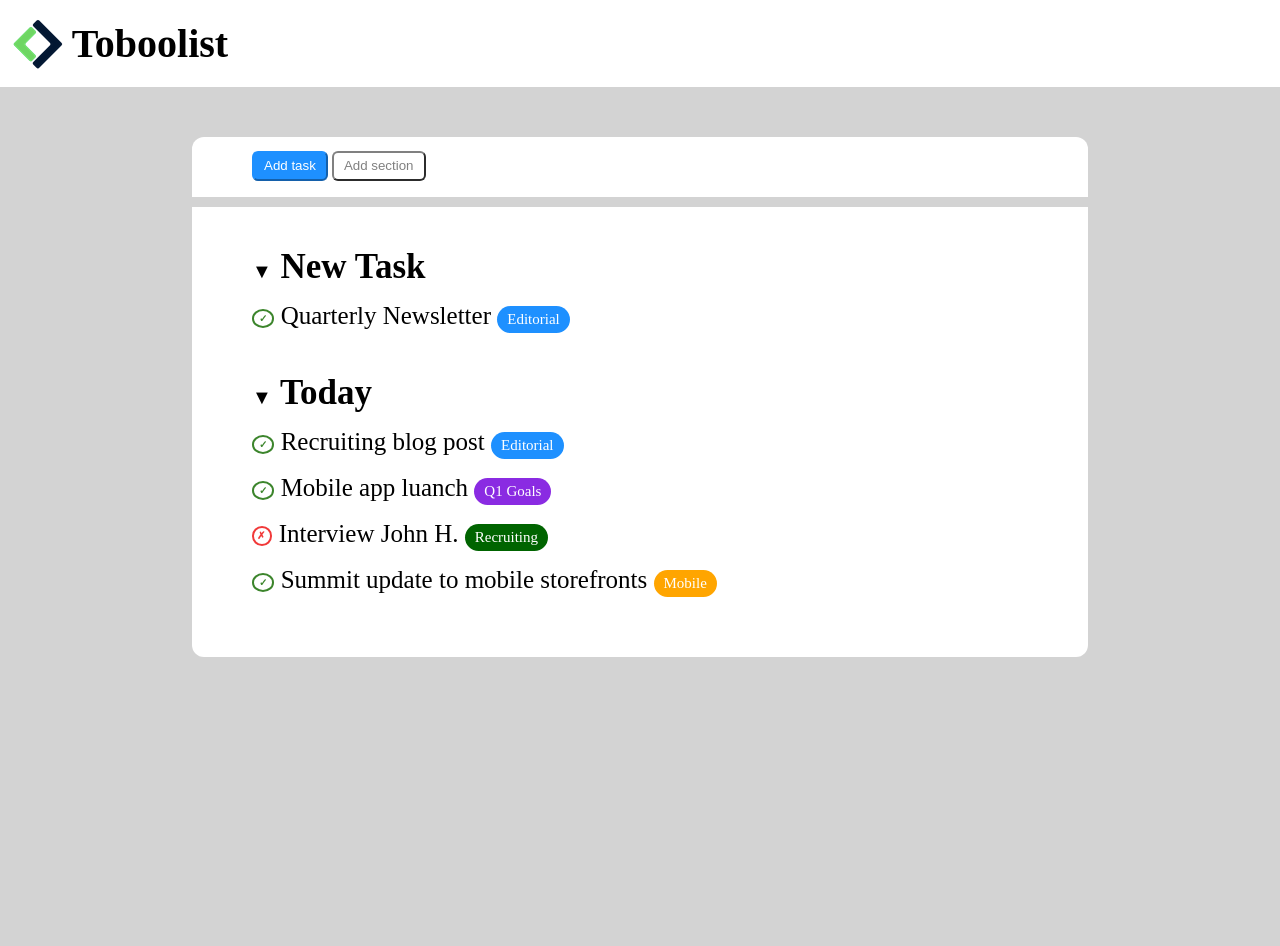
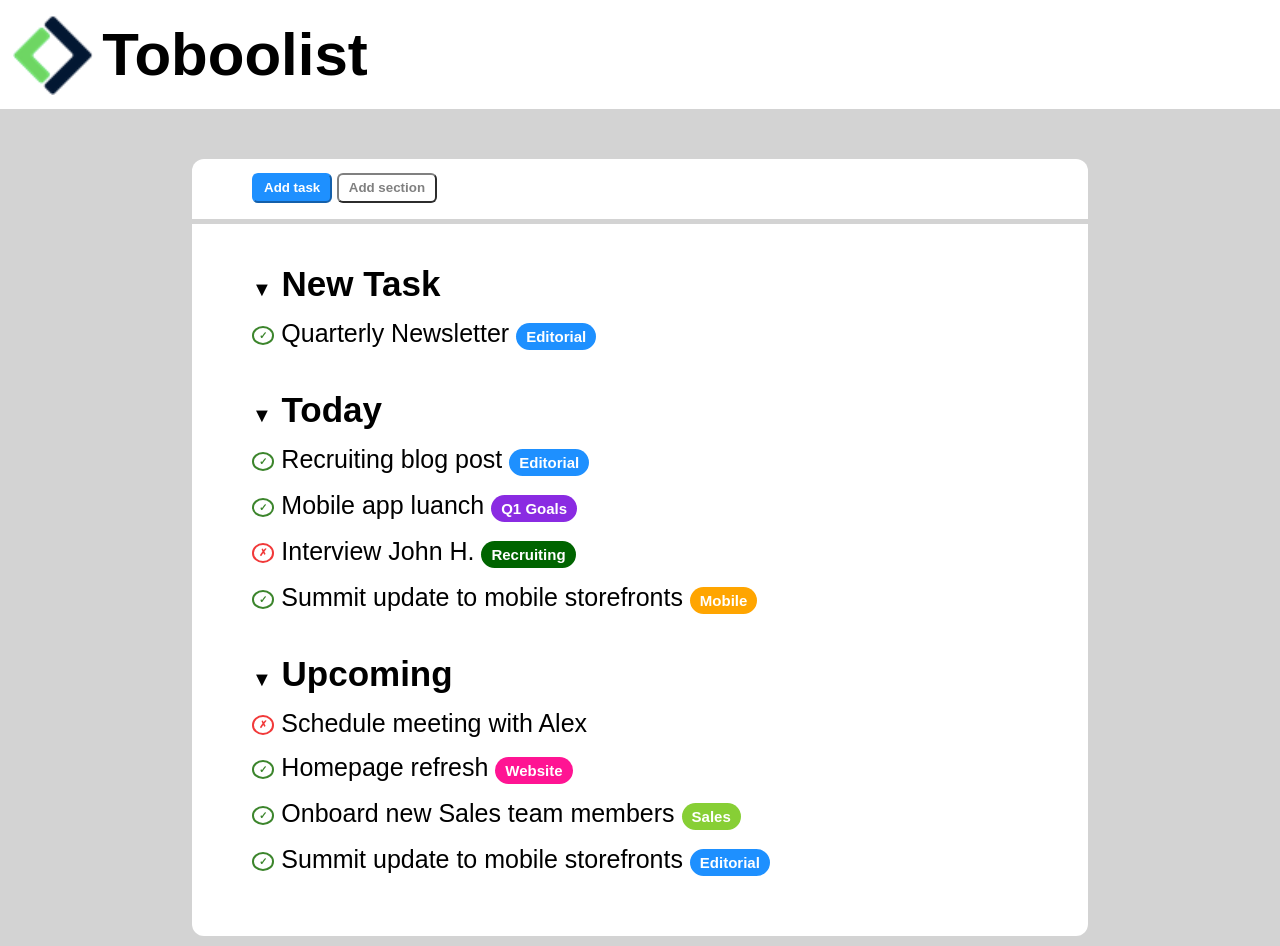
Before and after one commit to GiacomoBozzolino/html-css-toboolist, a plain HTML site: page index.html in a window 1280 px wide. Before the commit the page ends 800 px from the top, so only its background shows below. Drawn offline with Linux system fonts and the light colour scheme.

Commit message:
fine terza lista/fine esercizio

```diff
--- a/css/style.css
+++ b/css/style.css
@@ -5,18 +5,21 @@
 }
 body{
     background-color: lightgray;
+    font-family: Arial, Helvetica, sans-serif;
 }
 /* HEADER */
 header{
    padding-left: 1%;
    background-color: white;
+
 }
 .logo{
     vertical-align:middle;
+    width: 80px;
 }
 h1{
     display: inline-block;
-    font-size: 40px;
+    font-size: 60px;
     padding: 20px 5px;
     vertical-align:middle
 }
@@ -38,12 +41,14 @@ h1{
     padding-left: 60px;
     border-top-right-radius: 12px;
     border-top-left-radius: 12px;
-    margin-bottom: 10px;
+    margin-bottom: 5px;
+
 }
  button{
     height: 30px;
     padding-left: 10px;
     padding-right: 10px;
+    font-weight: bold;
 
  }
 
@@ -110,7 +115,7 @@ h2{
     color: rgb(241, 57, 57);
     border-style: solid;
     border-radius: 50%;
-    padding-left: 3px;
+    padding-left: 5px;
     padding-right: 5px;
     padding-top: 2px;
     padding-bottom: 3px;
@@ -127,6 +132,7 @@ h2{
     padding: 5px 10px 5px 10px;
     border-radius: 20px;
     color: white;
+    font-weight: bold;
 }
 
 .blue{
@@ -137,10 +143,17 @@ h2{
     background-color: blueviolet;
 }
 
-.green{
+.darkgreen{
     background-color: darkgreen;
 }
 
 .orange{
     background-color: orange;
 }
+ .pink{
+    background-color: deeppink;
+ }
+
+ .green{
+background-color: rgb(135, 207, 53);
+ }
--- a/index.html
+++ b/index.html
@@ -19,8 +19,8 @@
         <div class="container">
             <!-- INIZIO PULSANTI -->
             <div class="button-section">
-            <button id="task">Add task</button>
-            <button id="section">Add section</button>
+                <button id="task">Add task</button>
+                <button id="section">Add section</button>
             </div>
             <!-- FINE PULSANTI -->
             <!-- INIZIO LISTA -->
@@ -31,7 +31,7 @@
                     <ul>
                         <li>
                             <div class="check">&check;</div>
-                            Quarterly Newsletter
+                                Quarterly Newsletter
                              <div class="sticker blue"> Editorial</div>
                         </li>
                     </ul>
@@ -50,20 +50,48 @@
                             <div class="check">&check;</div>
                             Mobile app luanch
                              <div class="sticker purple"> Q1 Goals</div>
-                        </li><li>
+                        </li>
+                        <li>
                             <div class="cross">&cross;</div>
                             Interview John H.
-                             <div class="sticker green"> Recruiting</div>
-                        </li><li>
+                             <div class="sticker darkgreen"> Recruiting</div>
+                        </li>
+                        <li>
                             <div class="check">&check;</div>
                             Summit update to mobile storefronts
                              <div class="sticker orange"> Mobile</div>
                         </li>
                     </ul>
                 </div>
+                <!-- FINE SECONDA LISTA -->
+                <!-- INIZIO TERZA LISTA -->
+                <div class="list">
+                    <h2> <span class="triangle">&#9660;</span> Upcoming</h2>
+                    <ul>
+                        <li>
+                            <div class="cross">&cross;</div>
+                            Schedule meeting with Alex
+                        </li>
+                        <li>
+                            <div class="check">&check;</div>
+                            Homepage refresh
+                             <div class="sticker pink"> Website</div>
+                        </li>
+                        <li>
+                            <div class="check">&check;</div>
+                           Onboard new Sales team members
+                             <div class="sticker green"> Sales</div>
+                        </li>
+                        <li>
+                            <div class="check">&check;</div>
+                            Summit update to mobile storefronts
+                             <div class="sticker blue">Editorial</div>
+                        </li>
+                    </ul>
+                </div>
+                <!-- FINE TERZA LISTA -->
             </div>
             <!-- FINE LISTA -->
-
         </div>
     </main>
     <!-- FINE MAIN -->
```
